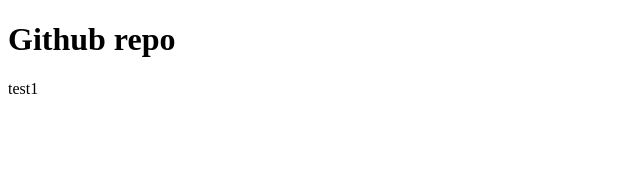
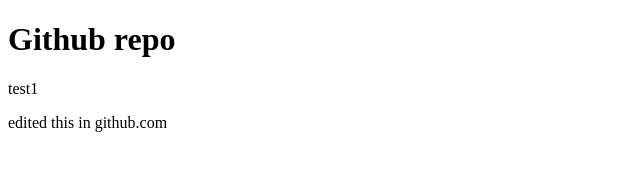
Before and after one commit to jyijahn/MyNewRepo, a plain HTML site: page index.html in a window 1280 px wide. Shown: the whole page, without its empty margins (0-640 px from the left). Drawn offline with Linux system fonts and the light colour scheme.

Commit message:
added another line on Github

```diff
--- a/index.html
+++ b/index.html
@@ -9,5 +9,6 @@
 <h1>Github repo</h1>
 
 <p> test1 </p>
+<p>edited this in github.com</p>
 </body>
 </html>
```
